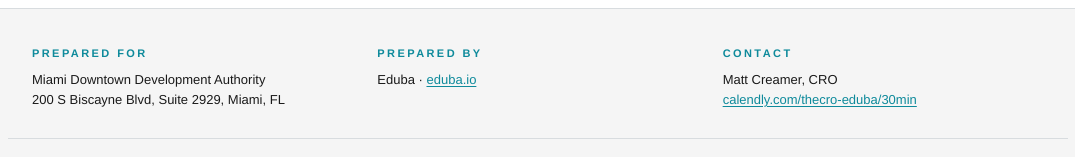
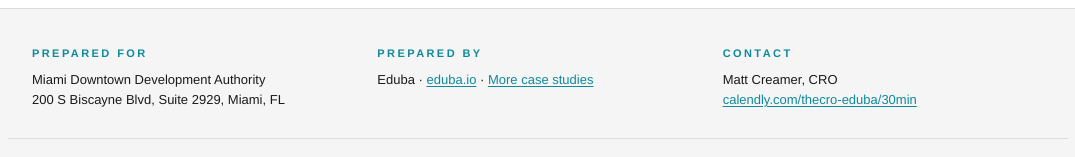
Before and after one commit to mattcreamer17-gif/miami-dda, a plain HTML site: page index.html in a window 1280 px wide. Shown: the part 3220-3377 px from the top of the page, without its empty margins (102-1177 px from the left). Drawn offline with Linux system fonts and the light colour scheme.

Commit message:
Add eduba.io/works case studies link

```diff
--- a/index.html
+++ b/index.html
@@ -200,7 +200,7 @@
     </div>
     <div class="footer-col">
       <span class="footer-label">Prepared by</span>
-      <span class="footer-value">Eduba &middot; <a href="https://eduba.io" target="_blank" rel="noopener">eduba.io</a></span>
+      <span class="footer-value">Eduba &middot; <a href="https://eduba.io" target="_blank" rel="noopener">eduba.io</a> &middot; <a href="https://eduba.io/works" target="_blank" rel="noopener">More case studies</a></span>
     </div>
     <div class="footer-col">
       <span class="footer-label">Contact</span>
```
